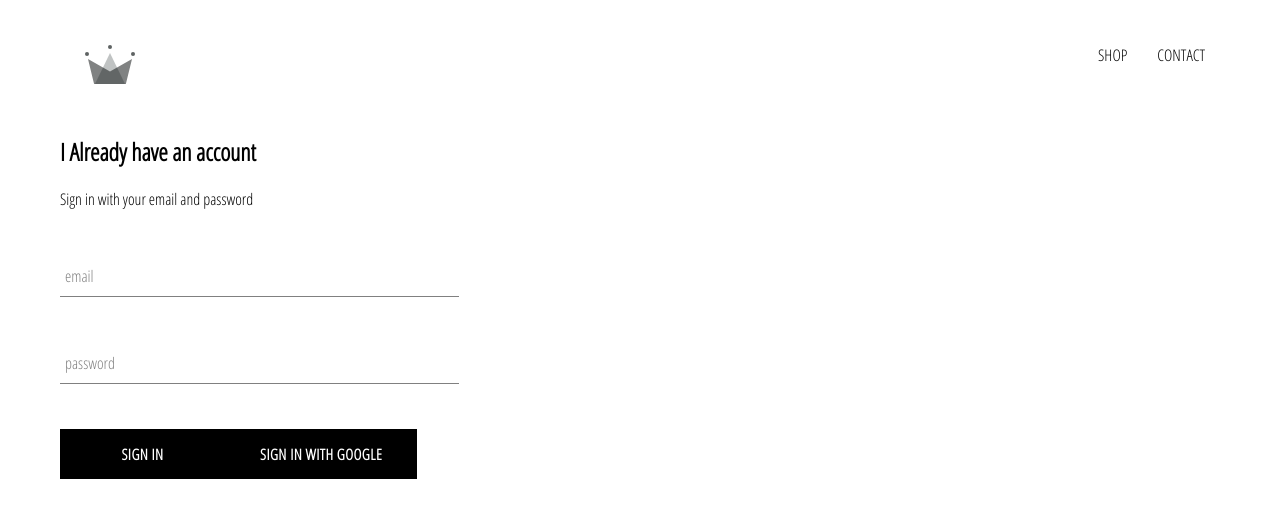
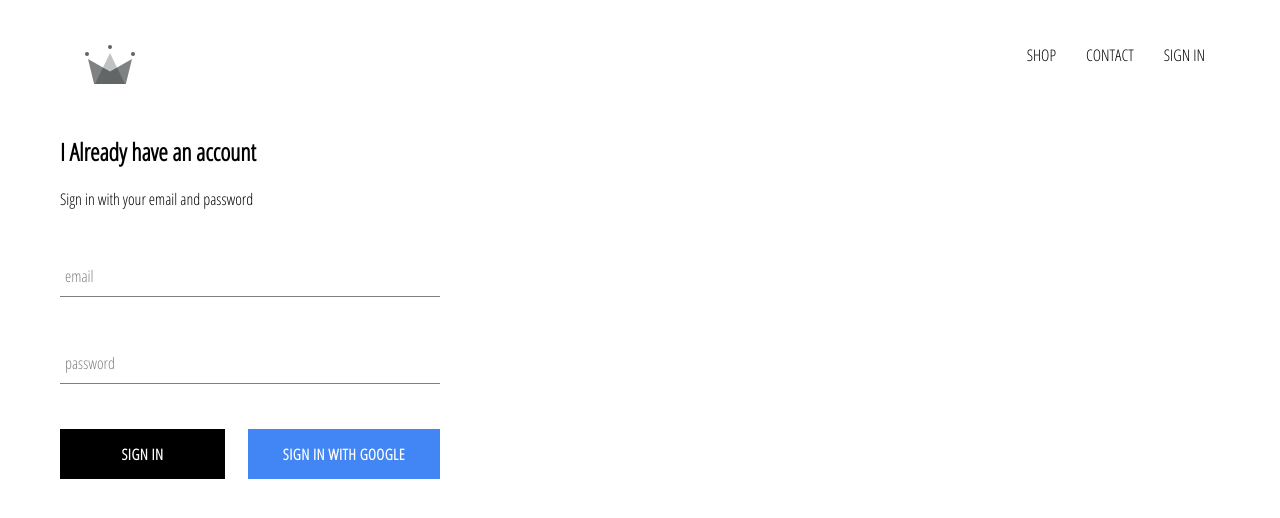
Before and after one commit to shashank-bhojappa/crwn-clothing, a React (Create React App) app: page /signin in a window 1280 px wide. Shown: the top 518 px of the page. Built offline with nearby package versions, Linux system fonts and the light colour scheme; no server answers; a web font is replaced by a local one.

Commit message:
added sigout functionality

```diff
--- a/src/App.css
+++ b/src/App.css
@@ -7,3 +7,7 @@
   text-decoration: none;
   color: black;
 }
+
+* {
+  box-sizing: border-box;
+}
--- a/src/App.js
+++ b/src/App.js
@@ -16,18 +16,24 @@
   }
 }
 
+unsubscribeFromAuth = null
+
 componentDidMount() {
-  auth.onAuthStateChanged(user => {
+  this.unsubscribeFromAuth = auth.onAuthStateChanged(user => {
     this.setState({currentUser: user});
 
     console.log(user);
   });
 }
 
+componentWillUnmount() {
+  this.unsubscribeFromAuth()
+}
+
   render() {
     return (
       <div>
-      <Header />
+      <Header currentUser={this.state.currentUser} />
         <Routes>
           <Route path='/' element={<HomePage />} />
           <Route path='/shop' element={<ShopPage/>} />
--- a/src/components/custom-button/custom-button.component.jsx
+++ b/src/components/custom-button/custom-button.component.jsx
@@ -1,8 +1,8 @@
 import React from "react";
 import './custom-button.styles.scss';
 
-const CustomButton = ({children, ...otherProps}) => (
-    <button className="custom-button" {...otherProps}>
+const CustomButton = ({children, isGoogleSignIn,...otherProps}) => (
+    <button className={`${isGoogleSignIn ? 'google-sign-in' : ''} custom-button`} {...otherProps}>
         {children}
     </button>
 );
--- a/src/components/custom-button/custom-button.styles.scss
+++ b/src/components/custom-button/custom-button.styles.scss
@@ -19,4 +19,14 @@
       color: black;
       border: 1px solid black;
     }
+
+    &.google-sign-in {
+      background-color: #4285f4;
+      color: white;
+
+      &:hover {
+        background-color: #357ae8;
+        border: none;
+      }
+    }
   }
--- a/src/components/header/header.component.jsx
+++ b/src/components/header/header.component.jsx
@@ -2,8 +2,9 @@
 import {Link} from 'react-router-dom'
 import './header.styles.scss'
 import {ReactComponent as Logo} from '../../assets/crown.svg'
+import { auth } from '../../firebase/firebase.utils';
 
-const Header = () => (
+const Header = ({currentUser}) => (
     <div className='header'>
         <Link className='logo-container' to="/">
             <Logo className='logo' />
@@ -15,6 +16,10 @@
             <Link className='option' to='/contact'>
             CONTACT
          </Link>
+         {
+             currentUser ? <div className='option' onClick={()=> auth.signOut()}>SIGN OUT</div>
+             : <Link className='option' to='/signin'>SIGN IN</Link>
+         }
         </div>
     </div>
 
--- a/src/components/header/header.styles.scss
+++ b/src/components/header/header.styles.scss
@@ -20,6 +20,7 @@
 
       .option {
         padding: 10px 15px;
+        cursor: pointer;
       }
     }
   }
--- a/src/components/sign-in/sign-in.component.jsx
+++ b/src/components/sign-in/sign-in.component.jsx
@@ -32,9 +32,10 @@
                 <form onSubmit={this.handleSubmit}>
                     <FormInput name="email" type="email" value={this.state.email} handleChange={this.handleChange} label = 'email' required />
                     <FormInput name="password" type="password" value={this.state.password} handleChange={this.handleChange} label = 'password' required />
-
+                    <div className="buttons">
                     <CustomButton type="submit">Sign in</CustomButton>
-                    <CustomButton onClick={signInWithGoogle}>Sign in with Google</CustomButton>
+                    <CustomButton onClick={signInWithGoogle} isGoogleSignIn>Sign in with Google</CustomButton>
+                    </div>
                 </form>
             </div>
         )
--- a/src/components/sign-in/sign-in.styles.scss
+++ b/src/components/sign-in/sign-in.styles.scss
@@ -1,9 +1,14 @@
 .sign-in {
-    width: 30vw;
+    width: 380px;
     display: flex;
     flex-direction: column;
 
     .title {
         margin: 10px 0;
     }
+
+    .buttons {
+        display: flex;
+        justify-content: space-between;
+    }
 }
```
